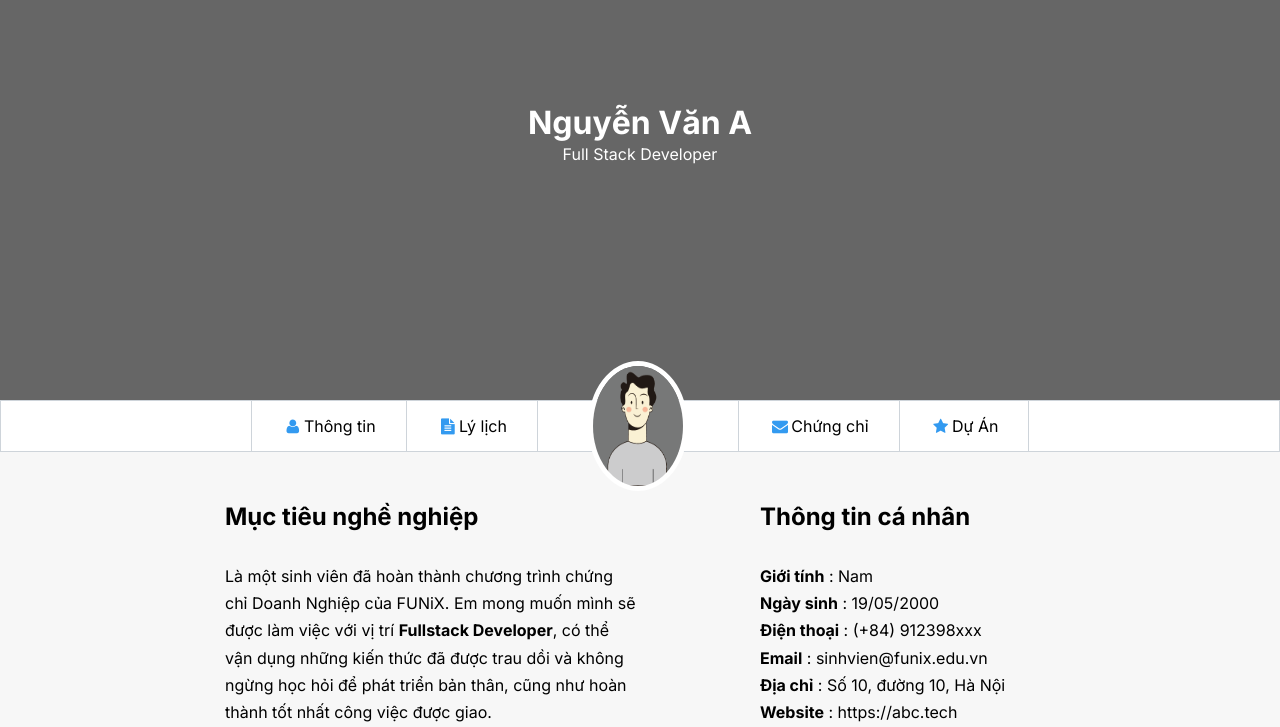
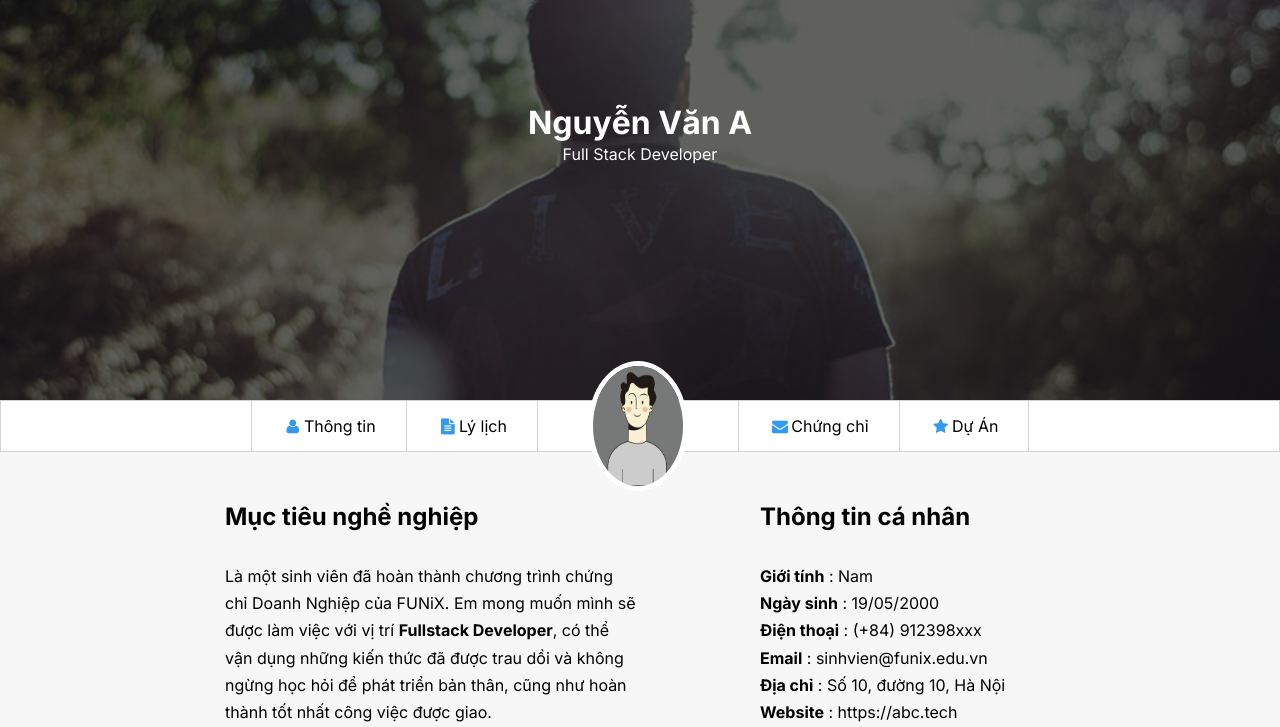
Before and after one commit to chutrinh/Assignment-03-Stater, a plain HTML site: page index.html in a window 1280 px wide. Shown: the top 727 px of the page. Drawn offline with Linux system fonts and the light colour scheme; the site is published under a folder, as on GitHub Pages, so addresses that start at the root find nothing.

Commit message:
Update style.css

```diff
--- a/css/style.css
+++ b/css/style.css
@@ -26,7 +26,7 @@ section > .container{
 }
 /* /////////////////// Banner ////////////////// */
 #banner {
-    background-image: linear-gradient(rgba(0,0,0,0.6), rgba(0,0,0,0.6)), url(/images/banner.jpg);
+    background-image: linear-gradient(rgba(0,0,0,0.6), rgba(0,0,0,0.6)), url(../images/banner.jpg);
     background-size: cover;
     height: 50vh;
     position: relative;
```
